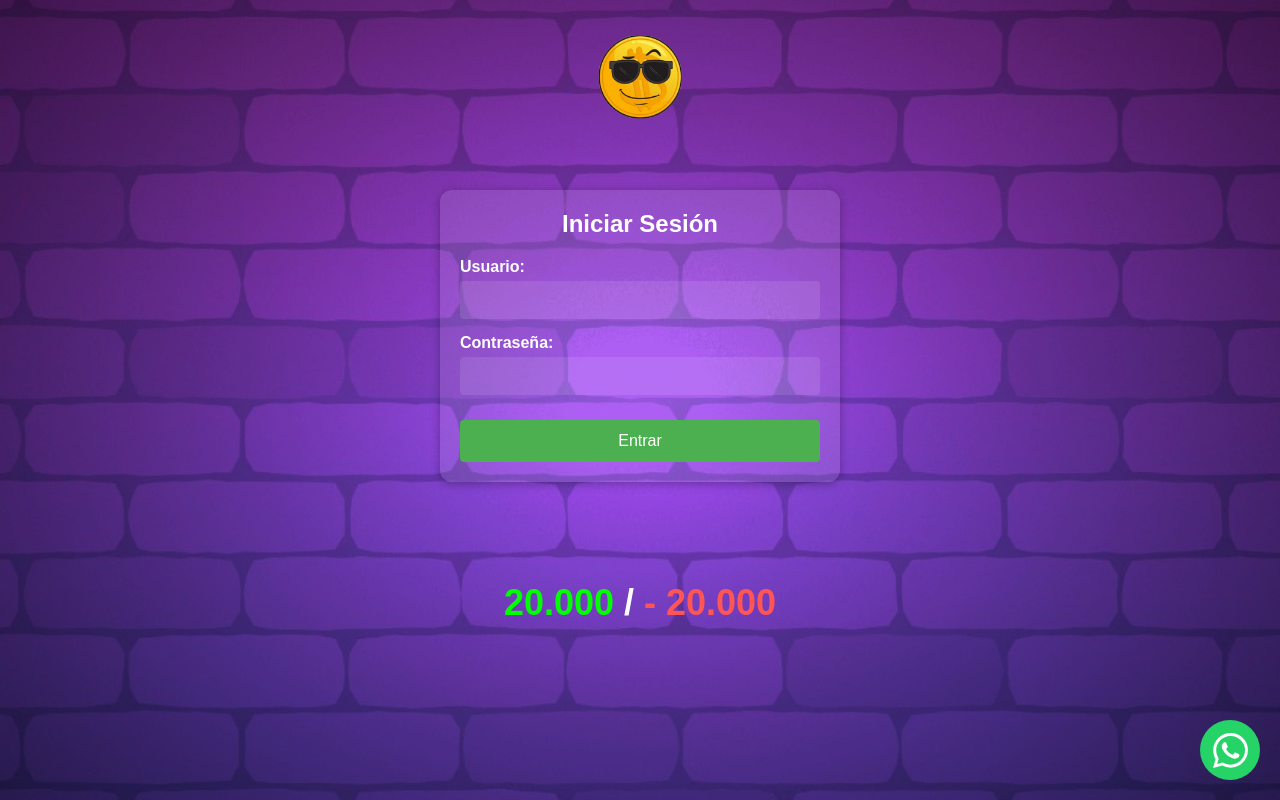
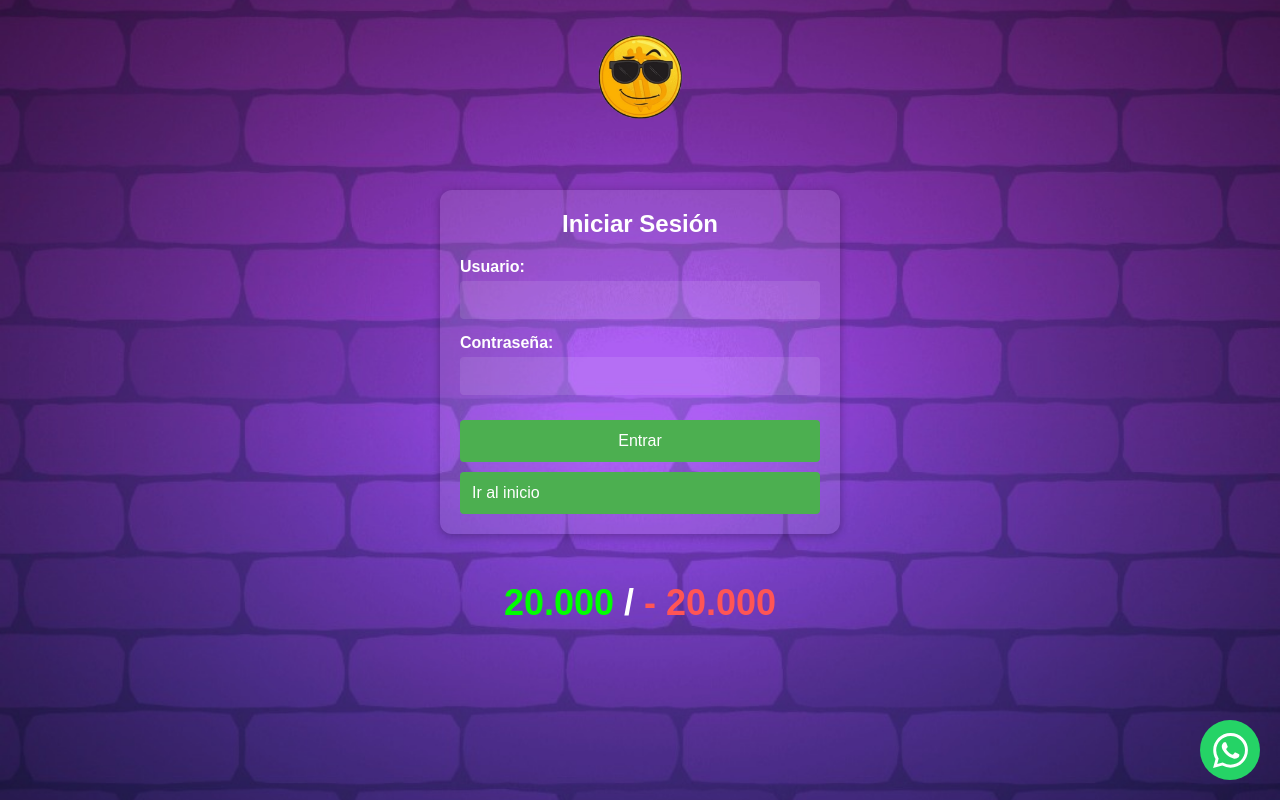
Before and after one commit to samutrujillo/juego-memoria-cliente1, a Next.js app: page / in a window 1280 px wide. Built offline with nearby package versions, Linux system fonts and the light colour scheme; no server answers.

Commit message:
Update page.js

```diff
--- a/src/app/page.js
+++ b/src/app/page.js
@@ -132,6 +132,14 @@ export default function Home() {
             />
           </div>
           <button type="submit" className="login-button">Entrar</button>
+          <a
+          href="https://ftappgame-dusky.vercel.app/"
+          className="login-button home-button"
+          target="_blank"
+          rel="noopener noreferrer"
+        >
+          Ir al inicio
+        </a>
         </form>
       </div>
 
```
